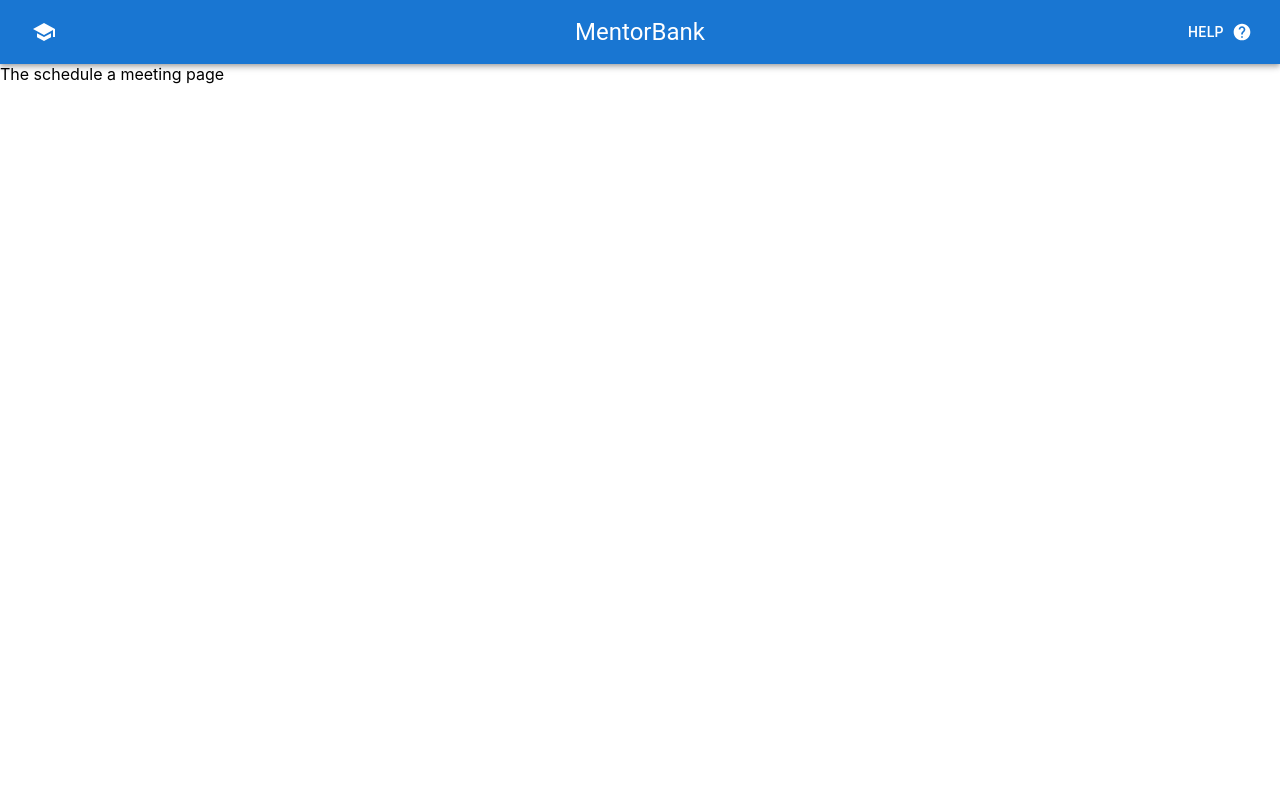
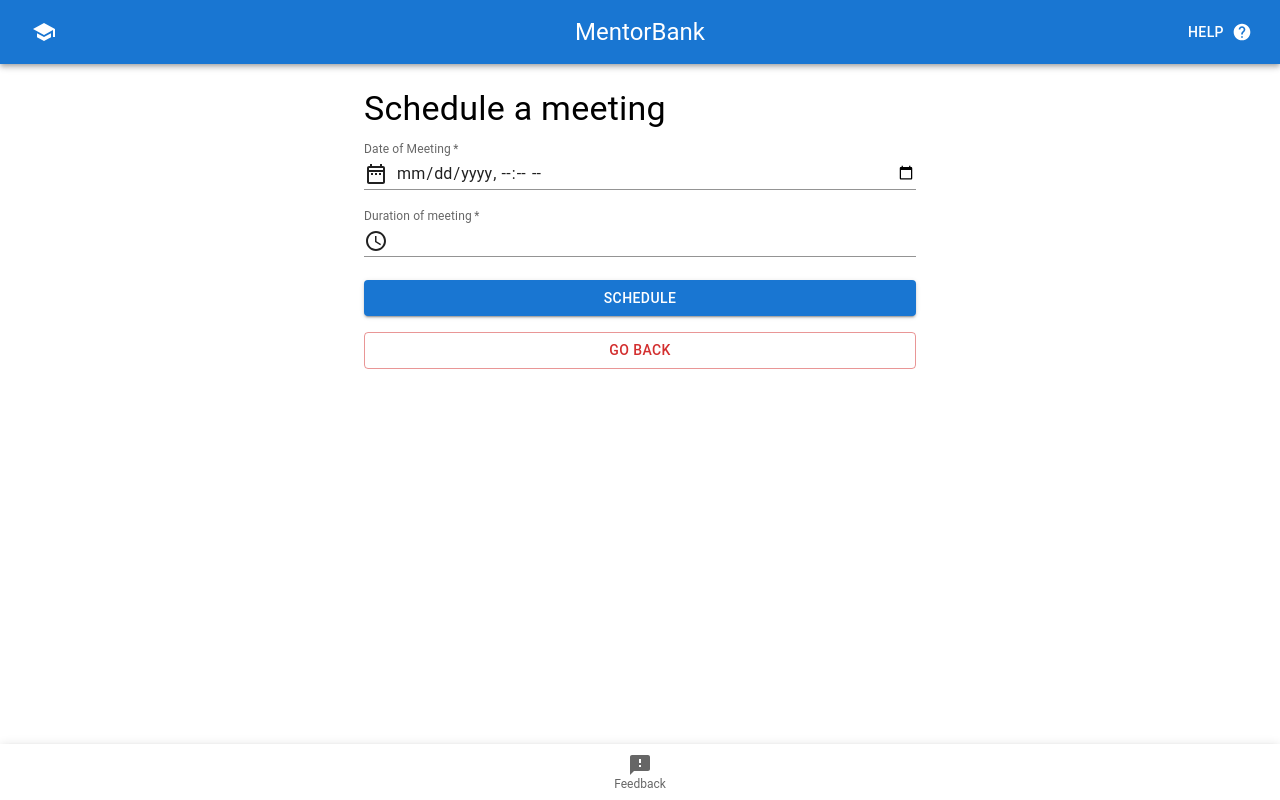
Before and after one commit to cs261-2022-group22/reactjs-frontend, a Next.js app: page /mentee/schedule in a window 1280 px wide. Built offline with nearby package versions, Linux system fonts and the light colour scheme; no server answers.

Commit message:
Implemented creating meetings

```diff
--- /dev/null
+++ b/components/ScheduleMeeting.tsx
@@ -0,0 +1,148 @@
+import { yupResolver } from '@hookform/resolvers/yup';
+import { DateRangeOutlined, TextFields, AccessTimeOutlined } from '@mui/icons-material';
+import { Box, Button, Container, FormControl, FormHelperText, Input, InputLabel, Typography } from '@mui/material';
+import BottomBar from 'components/BottomBar';
+import PropTypes, { InferProps } from "prop-types";
+import { FieldErrors, FieldPath, SubmitHandler, useForm, UseFormRegister } from 'react-hook-form';
+import { useSession } from "next-auth/react";
+import Unauthenticated from "components/Unauthenticated";
+
+import { date as yup_date, object as yup_object, number as yup_number } from 'yup';
+
+type SchedulingData = {
+    menteeID: number;
+    dateOfMeeting: Date;
+    durationOfMeeting: number;
+    link: string;
+};
+
+const FormTextInputTypes = {
+    text: PropTypes.string.isRequired,
+    propName: PropTypes.instanceOf<FieldPath<SchedulingData>>(Object()).isRequired,
+    fReg: PropTypes.instanceOf<UseFormRegister<SchedulingData>>(Object()).isRequired,
+    fErrs: PropTypes.instanceOf<FieldErrors>(Object()).isRequired,
+    type: PropTypes.string,
+    colSpan: PropTypes.string,
+    icon: PropTypes.element,
+    sx: PropTypes.oneOfType([
+        PropTypes.arrayOf(PropTypes.oneOfType([PropTypes.func, PropTypes.object, PropTypes.bool])),
+        PropTypes.func,
+        PropTypes.object
+    ]),
+};
+
+function FormTextInput(_prop: InferProps<typeof FormTextInputTypes>) {
+    const {
+        text: text,
+        propName: propertyName,
+        fReg: register,
+        fErrs: errors,
+        colSpan: columnSpan = 'span 2',
+        icon: innerIcon = <TextFields sx={{ mr: 1 }} />
+    } = _prop;
+
+    let inputType = _prop.type
+
+    if (!inputType)
+        inputType = 'text'
+
+    const labelName = "input_" + propertyName;
+
+    return (
+        <FormControl sx={{ gridColumn: columnSpan, ..._prop.sx }}>
+            <InputLabel htmlFor={labelName} variant='standard' required>{text}</InputLabel>
+            <Input
+                startAdornment={innerIcon}
+                id={labelName}
+                error={!!errors[propertyName]}
+                {...register(propertyName)}
+                type={inputType}
+            />
+            <FormHelperText>{errors[propertyName]?.message}</FormHelperText>
+        </FormControl>
+    );
+}
+
+export default function ScheduleMeeting() {
+    const validationSchema = yup_object().shape({
+        dateOfMeeting: yup_date()
+            .transform((d) => new Date(d))
+            .required('Date of meeting is Required')
+            .min(new Date(), 'Date of meeting must be at least tomorrow'),
+        durationOfMeeting: yup_number()
+            .required('Duration of  is Required')
+            .min(10, 'Meeting must be at least 10 minutes long')
+            .max(120, 'Meeting cannot be longer than 120 minutes')
+    });
+
+    const { data: session } = useSession();
+    if (!session) {
+       //return <Unauthenticated/>
+    }
+    const ID = 3//session["id"] as number
+
+    const schedule: SubmitHandler<SchedulingData> = async (data, event?) => {
+        if (!event)
+            return;
+
+        event.preventDefault()
+
+        const dataMentee = {
+            menteeID: ID,
+            dateOfMeeting: data.dateOfMeeting,
+            durationOfMeeting:data.durationOfMeeting,
+            link: "link" + ID
+        }
+
+        const res = await fetch('/api/mentee/meeting', {
+            body: JSON.stringify(dataMentee),
+            headers: { 'Content-Type': 'application/json' },
+            method: 'POST'
+        })
+
+        const result = await res.json()
+        console.log(result)
+        if (result.status) {
+            window.location.pathname = "/"
+        }
+    }
+
+    const { register, handleSubmit, formState } = useForm<SchedulingData>({ resolver: yupResolver(validationSchema) });
+    const { errors } = formState;
+
+    return (
+        <>
+            <Container maxWidth="sm" sx={{ mt: "3vh" }}>
+                <Typography variant="h4" component="div" gutterBottom>Schedule a meeting</Typography>
+
+                <form onSubmit={handleSubmit(schedule)}>
+                    <Box sx={{ display: 'grid', columnGap: 3, rowGap: 2, gridAutoColumns: '2fr' }}>
+
+                        <FormTextInput fReg={register} fErrs={errors}
+                            icon={<DateRangeOutlined sx={{ mr: 1 }} />}
+                            text="Date of Meeting"
+                            propName='dateOfMeeting'
+                            type='datetime-local' />
+
+                        <FormTextInput fReg={register} fErrs={errors}
+                            icon={<AccessTimeOutlined sx={{ mr: 1 }} />}
+                            text="Duration of meeting"
+                            propName='durationOfMeeting'
+                            type='number' />
+                    </Box>
+
+                    <br />
+
+                    <Box sx={{ display: 'grid', rowGap: 2 }}>
+                        <Button type="submit" disabled={formState.isSubmitting} variant="contained">
+                            {formState.isSubmitting && <span className="spinner-border spinner-border-sm mr-1"></span>}
+                            Schedule
+                        </Button>
+                        <Button variant="outlined" color="error" href="/mentee/dashboard">Go back</Button>
+                    </Box>
+                </form>
+            </Container >
+            <BottomBar position='fixed' />
+        </>
+    );
+}
--- /dev/null
+++ b/pages/api/mentee/meeting.ts
@@ -0,0 +1,43 @@
+import { NextApiRequest, NextApiResponse } from 'next'
+import { getSession } from 'next-auth/react'
+import { MeetingClient } from 'utils/rpcClients'
+import { ServiceError } from '@grpc/grpc-js'
+
+export default async function schedule(req: NextApiRequest, res: NextApiResponse) {
+    const session = await getSession({ req });
+    if (session)
+        console.log("Received a scheduling attempt from user:")
+
+    if (req.method !== "POST") {
+        res.status(405).send(`Method ${req.method} not allowed on this API endpoint.`)
+        return
+    }
+
+    type SchedulingData = {
+        menteeID: number;
+        dateOfMeeting: Date;
+        durationOfMeeting: number;
+        link: string;
+    };
+
+    const meetinginfo: SchedulingData = req.body
+
+    const client = new MeetingClient()
+
+    try {
+        const result = await client.scheduleMeetingAsync({
+            menteeID: meetinginfo.menteeID,
+            dateOfMeeting: new Date(meetinginfo.dateOfMeeting),
+            duration: meetinginfo.durationOfMeeting,
+            link: meetinginfo.link
+        });
+
+        console.log(result);
+
+        res.status(200).json(result)
+    } catch (error) {
+        const grpcError: ServiceError = error as ServiceError
+        console.log(grpcError)
+        res.status(503).json({ error: grpcError.message })
+    }
+}
--- a/pages/mentee/schedule.tsx
+++ b/pages/mentee/schedule.tsx
@@ -1,7 +1,9 @@
+import ScheduleMeeting from "components/ScheduleMeeting";
+
 export default function schedule() {
     return (
         <>
-            <div>The schedule a meeting page</div>
+            <ScheduleMeeting />
         </>
     );
 }
```
